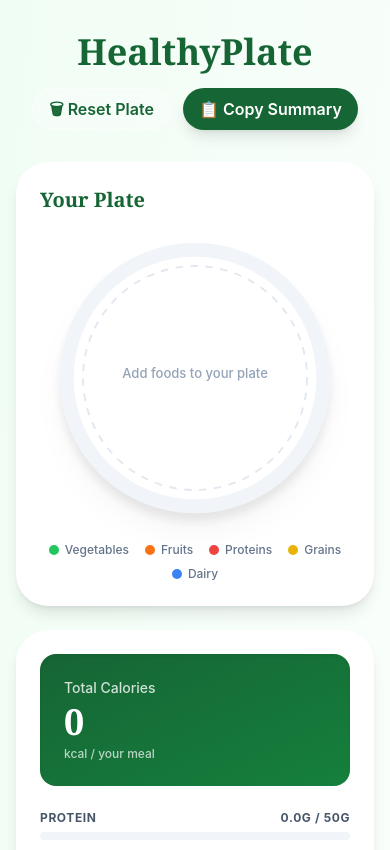
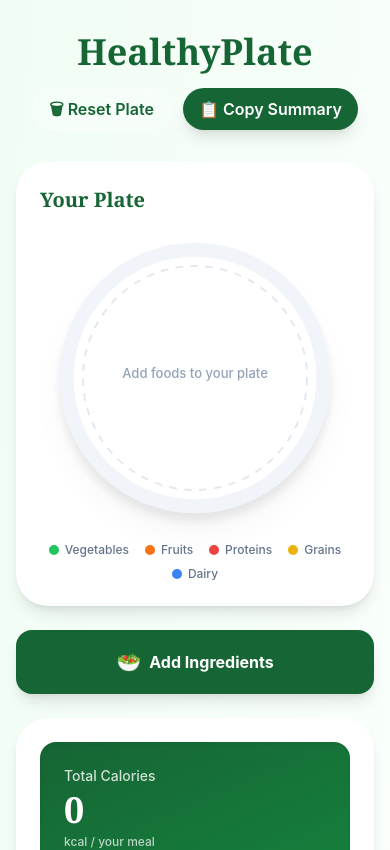
Before and after one commit to Jayrajsinh7254/Healthy-Plate, a React (Vite) app: page / in a window 390 px wide. Shown: the top 850 px of the page. Built offline with nearby package versions, Linux system fonts and the light colour scheme.

Commit message:
feat: implement initial React application structure and a comprehensive food database.

```diff
--- a/src/App.jsx
+++ b/src/App.jsx
@@ -589,7 +589,7 @@ Balance Score: ${score}%
 
       <div className="grid grid-cols-1 lg:grid-cols-2 gap-8">
         {/* Search Bar */}
-        <div className="lg:col-span-2 order-2 lg:order-1 relative">
+        <div id="ingredients-section" className="lg:col-span-2 order-2 lg:order-1 relative">
           <input
             type="text"
             placeholder="Search for foods..."
@@ -740,6 +740,15 @@ Balance Score: ${score}%
             </div>
           </div>
 
+          {/* Mobile "Add Food" Button - only visible on mobile, after the plate */}
+          <button
+            onClick={() => document.getElementById('ingredients-section')?.scrollIntoView({ behavior: 'smooth' })}
+            className="w-full md:hidden bg-forest text-white px-5 py-4 rounded-2xl shadow-lg flex items-center justify-center gap-2 hover:scale-[1.02] active:scale-95 transition-all border-2 border-forest/20 mt-4"
+          >
+            <span className="text-xl">🥗</span>
+            <span className="font-bold">Add Ingredients</span>
+          </button>
+
           {/* Nutrition Summary Card */}
           <div className="bg-white p-6 rounded-[2rem] shadow-lg space-y-4">
             <div className="bg-gradient-to-br from-forest to-green-700 p-6 rounded-2xl text-white shadow-inner mb-6">
```
